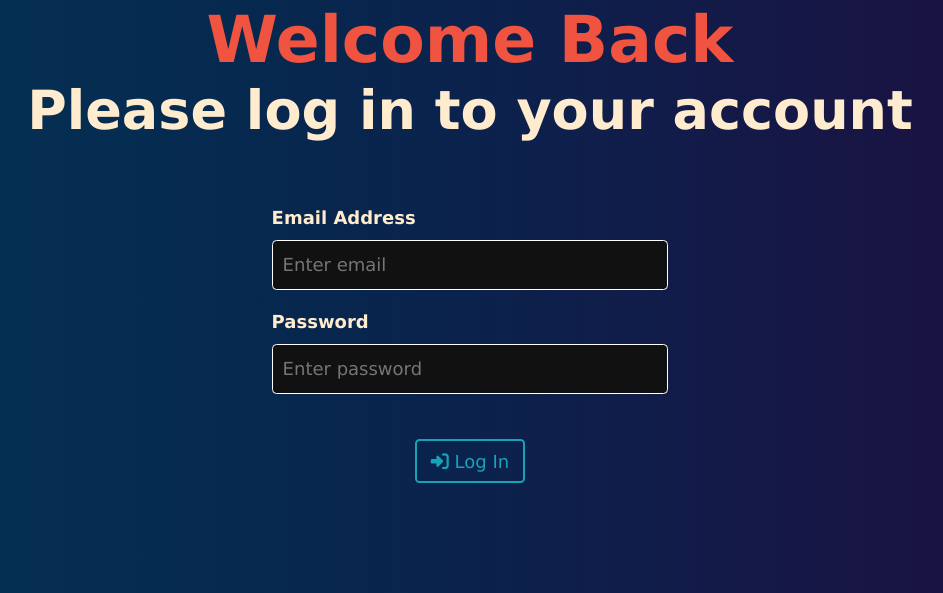
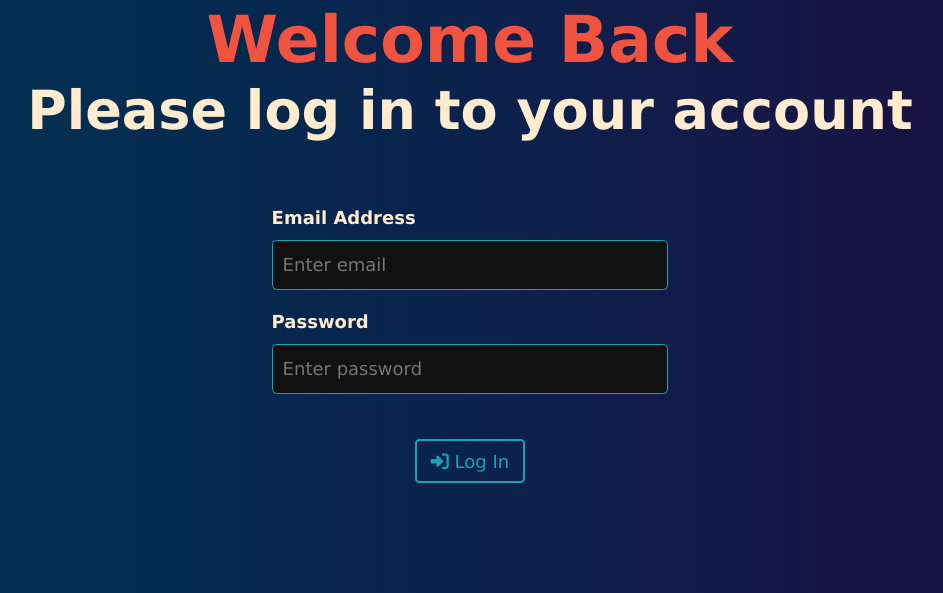
Before and after one commit to Jake079/Full-Stack-Test-App, a Flask app: a page that uses Website/Templates/base.html in a window 1280 px wide. Shown: the part 207-800 px from the top of the page, without its empty margins (170-1113 px from the left). Run offline with Flask 3, Linux system fonts and the light colour scheme; some libraries are stand-ins or nearby versions.

Commit message:
Small Tweak

```diff
--- a/Website/Templates/base.html
+++ b/Website/Templates/base.html
@@ -171,7 +171,7 @@
         input.form_input {
             color: #fff;
             background-color: #111;
-            border: solid 1px #fff;
+            border: solid 1px #17a2b8;
             border-radius: 0.25rem;
             height: 50px;
             width: 100%;
@@ -204,7 +204,7 @@
         li.notelist {
             color: #fff;
             /* background-color: #ffebcd; */
-            background-color: #2c2f34;
+            background-color: #2a313a;
             /* background-image: linear-gradient(to right,#403938,
             #40393a,
             #40393b,
```
Also changed, not shown: instance/database.db.
